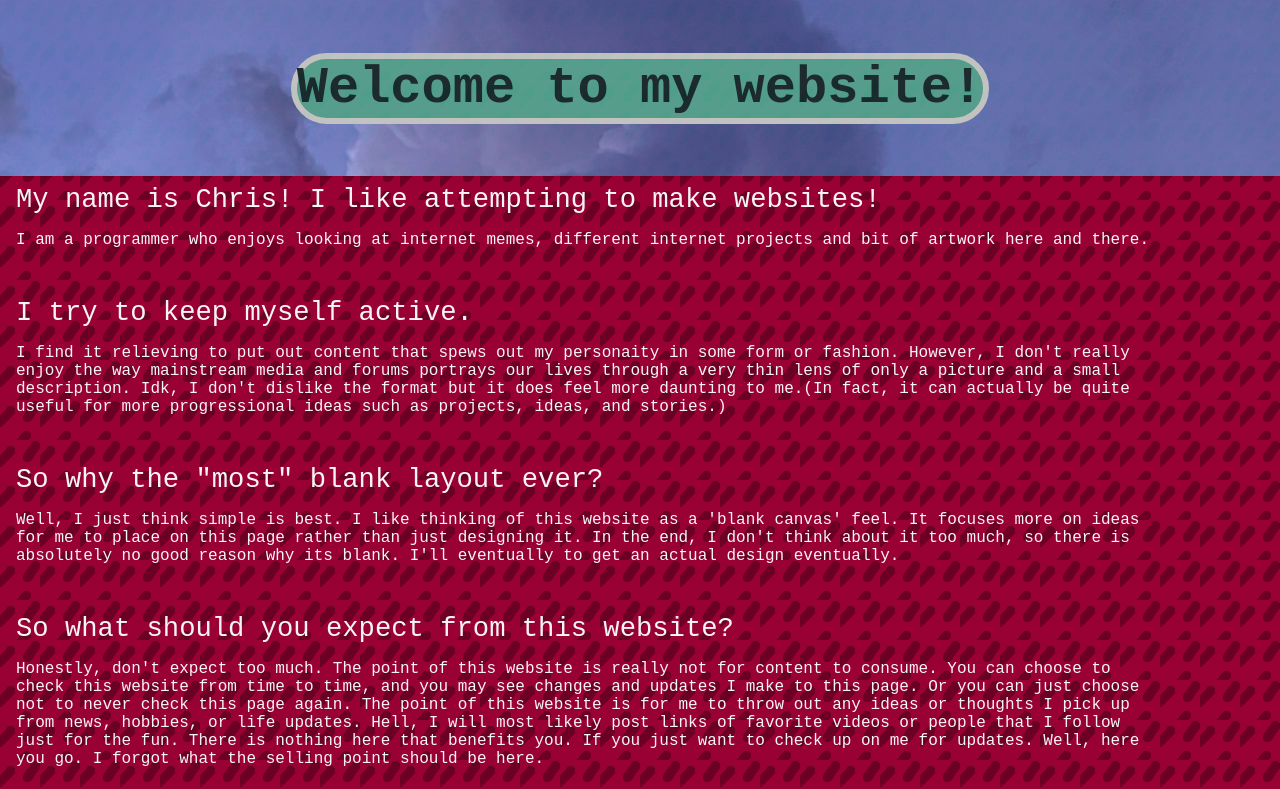
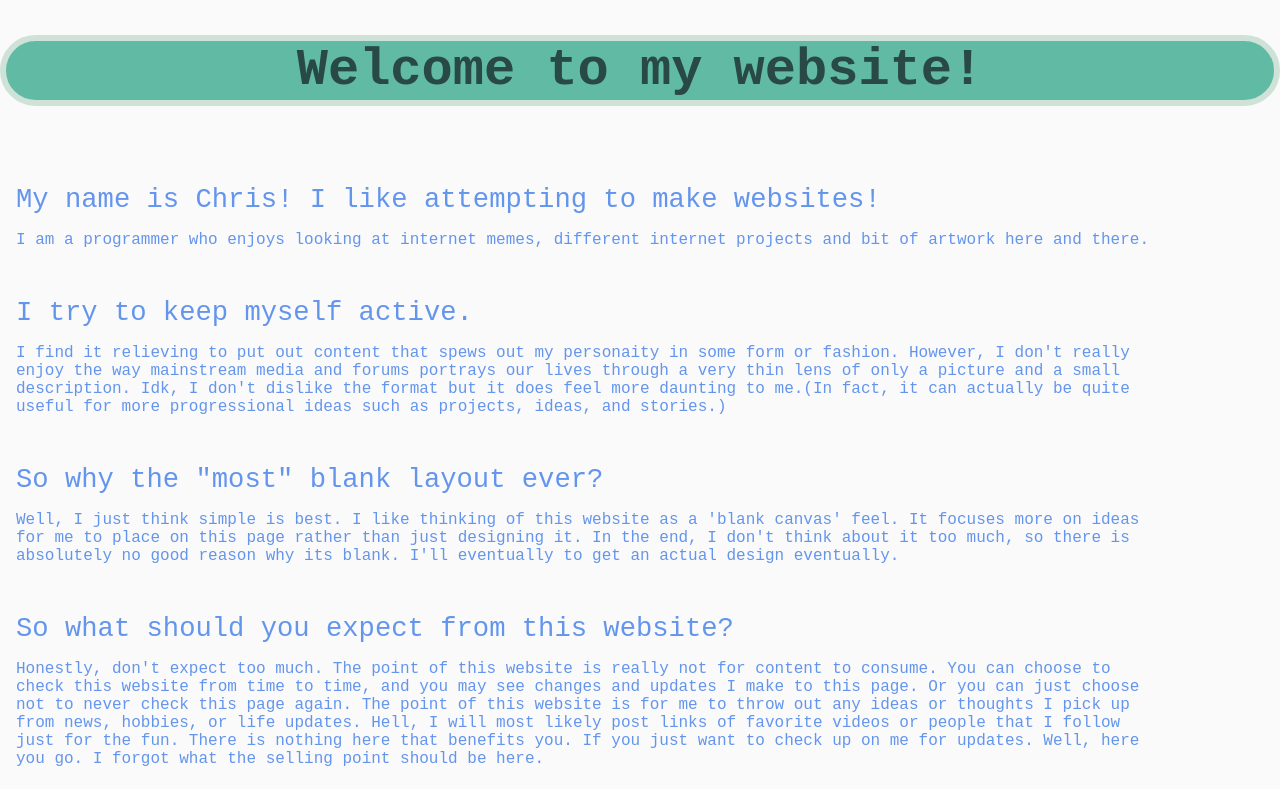
Before and after one commit to lambitkit/project1, a plain HTML site: page index.html in a window 1280 px wide. Shown: the top 789 px of the page. Drawn offline with Linux system fonts and the light colour scheme; a web font is replaced by a local one.

Commit message:
restyling font and displays

```diff
--- a/Styles/styles.css
+++ b/Styles/styles.css
@@ -10,28 +10,28 @@
     color: whitesmoke;
 }
 body {
+    background-color: #00000005;
     box-sizing: content-box;
     margin: 0;
+    display: flex;
+    flex-flow: column nowrap;
+
+    justify-content: center;
     /*margin: 2vw 20vw;*/
-    background-image: url('../images/HTMLBackPattern.png');
+    /*background-image: url('../images/HTMLBackPattern.png');
     background-repeat: repeat;
-    background-size: inherit;
+    background-size: inherit;*/
 }
 
 #banner {
-    width: 100%;
-    height: 60em;
     opacity: 0.88;
-    display: flex;
-    flex-direction: row;
-    background-image: url('../images/background.jpg');
+    /*background-image: url('../images/background.jpg');
     background-size: cover;
-    justify-content: center;
+    justify-content: center;*/
     align-items: center;
 }
 
 #title {
-    max-width: 80%;
     background-color: rgb(77, 179, 153);
     color: rgb(13, 49, 46);
     font-size: 5rem;
@@ -71,8 +71,18 @@ body {
 
 }
 
+.title {
+    color: cornflowerblue;
+}
+
+.paragraph p {
+    color: cornflowerblue;
+}
 .blocks a {
     text-align: center;
+}
+.update {
+    color: rgba(29, 28, 28, 0.705);
 }
 
 /* Sections and Info */
```
